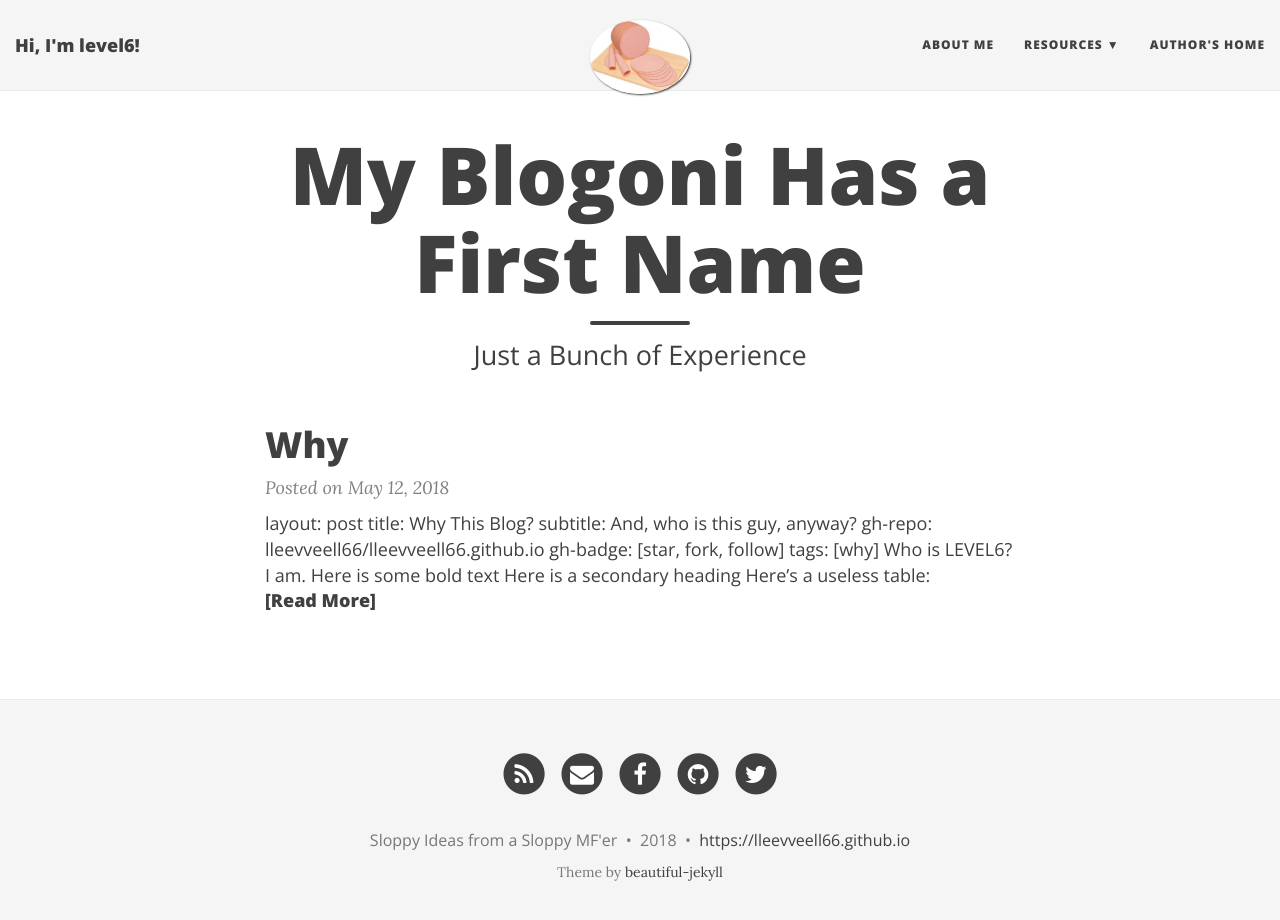
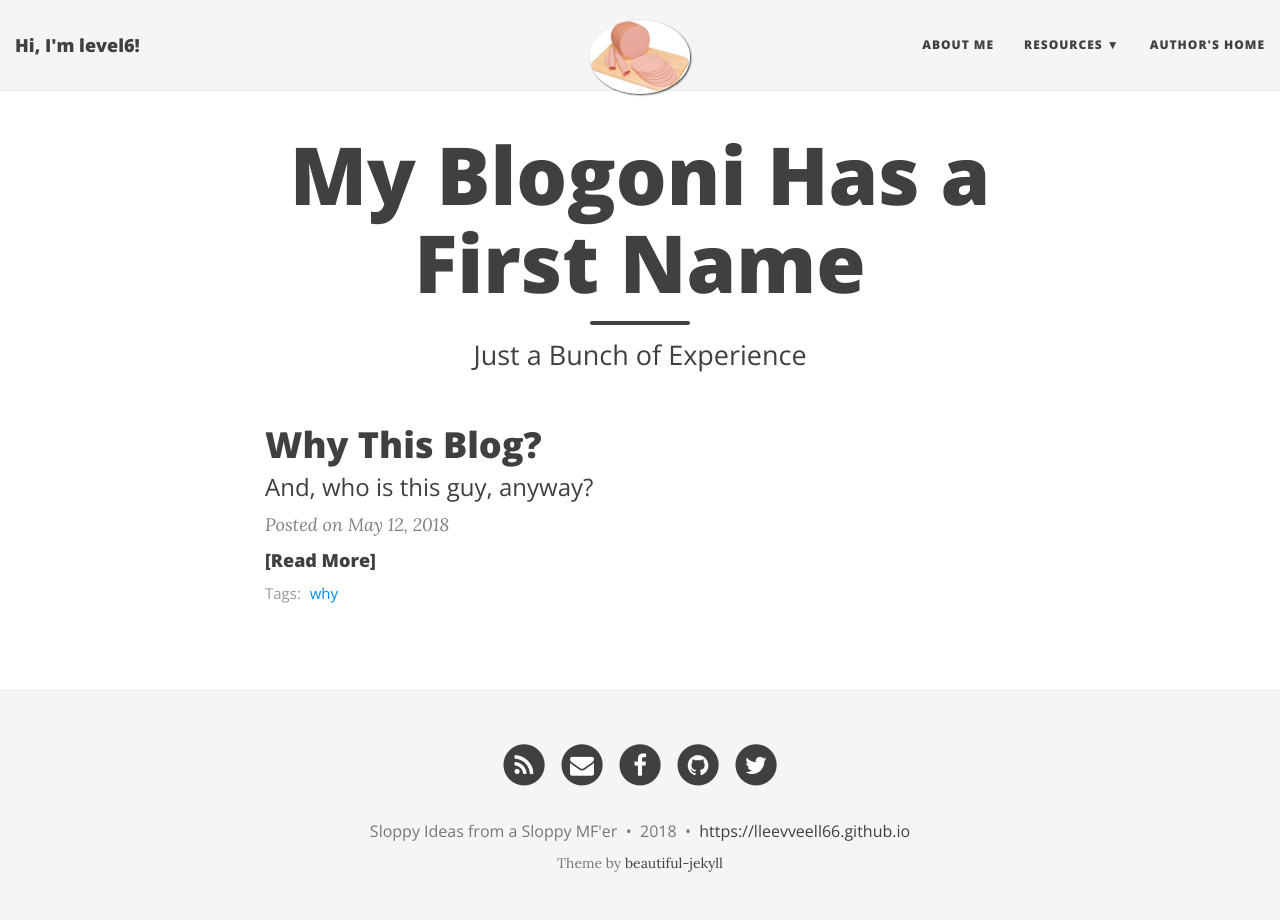
Before and after one commit to lleevveell66/lleevveell66.github.io, a Jekyll site: the page built from index.html, in a window 1280 px wide and 933 px high. Shown: the top 920 px of the window. Built offline with Jekyll 4.4.1, drawn with Linux system fonts in a browser that asks for light colours; nearby versions of some CDN libraries; the list of posts is cut into pages by our own code.

Commit message:
Uploaded by https://stackedit.io/

````diff
--- a/_posts/2018-05-12-Why.md
+++ b/_posts/2018-05-12-Why.md
@@ -1,81 +1,75 @@
 ---
+layout: post
+title: Why This Blog?
+subtitle: And, who is this guy, anyway?
+gh-repo: lleevveell66/lleevveell66.github.io
+gh-badge: [star, fork, follow]
+tags: [why]
+---
+![enter image description here](https://www.leper.org/TheSixthLevel/video/images/BIG_LEVEL6-2_Orange_small.jpg)
+
+## Who is LEVEL6?
+I am.
+
+**Here is some bold text**
+
+## Here is a secondary heading
+
+Here's a useless table:
+
+| Number | Next number | Previous number |
+| :------ |:--- | :--- |
+| Five | Six | Four |
+| Ten | Eleven | Nine |
+| Seven | Eight | Six |
+| Two | Three | One |
 
 
----
+How about a yummy crepe?
 
-<hr>
-<h2 id="layout-posttitle-why-this-blogsubtitle-and-who-is-this-guy-anywaygh-repo-lleevveell66lleevveell66.github.iogh-badge-star-fork-followtags-why">layout: post<br>
-title: Why This Blog?<br>
-subtitle: And, who is this guy, anyway?<br>
-gh-repo: lleevveell66/lleevveell66.github.io<br>
-gh-badge: [star, fork, follow]<br>
-tags: [why]</h2>
-<p><img src="https://www.leper.org/TheSixthLevel/video/images/BIG_LEVEL6-2_Orange_small.jpg" alt="enter image description here"></p>
-<h2 id="who-is-level6">Who is LEVEL6?</h2>
-<p>I am.</p>
-<p><strong>Here is some bold text</strong></p>
-<h2 id="here-is-a-secondary-heading">Here is a secondary heading</h2>
-<p>Here’s a useless table:</p>
+![Crepe](http://s3-media3.fl.yelpcdn.com/bphoto/cQ1Yoa75m2yUFFbY2xwuqw/348s.jpg)
 
-<table>
-<thead>
-<tr>
-<th align="left">Number</th>
-<th align="left">Next number</th>
-<th align="left">Previous number</th>
-</tr>
-</thead>
-<tbody>
-<tr>
-<td align="left">Five</td>
-<td align="left">Six</td>
-<td align="left">Four</td>
-</tr>
-<tr>
-<td align="left">Ten</td>
-<td align="left">Eleven</td>
-<td align="left">Nine</td>
-</tr>
-<tr>
-<td align="left">Seven</td>
-<td align="left">Eight</td>
-<td align="left">Six</td>
-</tr>
-<tr>
-<td align="left">Two</td>
-<td align="left">Three</td>
-<td align="left">One</td>
-</tr>
-</tbody>
-</table><p>How about a yummy crepe?</p>
-<p><img src="http://s3-media3.fl.yelpcdn.com/bphoto/cQ1Yoa75m2yUFFbY2xwuqw/348s.jpg" alt="Crepe"></p>
-<p>Here’s a code chunk:</p>
-<pre><code>var foo = function(x) {
+Here's a code chunk:
+
+~~~
+var foo = function(x) {
   return(x + 5);
 }
 foo(3)
-</code></pre>
-<p>And here is the same code with syntax highlighting:</p>
-<pre class=" language-javascript"><code class="prism  language-javascript"><span class="token keyword">var</span> <span class="token function-variable function">foo</span> <span class="token operator">=</span> <span class="token keyword">function</span><span class="token punctuation">(</span>x<span class="token punctuation">)</span> <span class="token punctuation">{</span>
-  <span class="token keyword">return</span><span class="token punctuation">(</span>x <span class="token operator">+</span> <span class="token number">5</span><span class="token punctuation">)</span><span class="token punctuation">;</span>
-<span class="token punctuation">}</span>
-<span class="token function">foo</span><span class="token punctuation">(</span><span class="token number">3</span><span class="token punctuation">)</span>
-</code></pre>
-<p>And here is the same code yet again but with line numbers:</p>
-<p>{% highlight javascript linenos %}<br>
-var foo = function(x) {<br>
-return(x + 5);<br>
-}<br>
-foo(3)<br>
-{% endhighlight %}</p>
-<h2 id="boxes">Boxes</h2>
-<p>You can add notification, warning and error boxes like this:</p>
-<h3 id="notification">Notification</h3>
-<p>{: .box-note}<br>
-<strong>Note:</strong> This is a notification box.</p>
-<h3 id="warning">Warning</h3>
-<p>{: .box-warning}<br>
-<strong>Warning:</strong> This is a warning box.</p>
-<h3 id="error">Error</h3>
-<p>{: .box-error}<br>
-<strong>Error:</strong> This is an error box.</p>
+~~~
+
+And here is the same code with syntax highlighting:
+
+```javascript
+var foo = function(x) {
+  return(x + 5);
+}
+foo(3)
+```
+
+And here is the same code yet again but with line numbers:
+
+{% highlight javascript linenos %}
+var foo = function(x) {
+  return(x + 5);
+}
+foo(3)
+{% endhighlight %}
+
+## Boxes
+You can add notification, warning and error boxes like this:
+
+### Notification
+
+{: .box-note}
+**Note:** This is a notification box.
+
+### Warning
+
+{: .box-warning}
+**Warning:** This is a warning box.
+
+### Error
+
+{: .box-error}
+**Error:** This is an error box.
````
